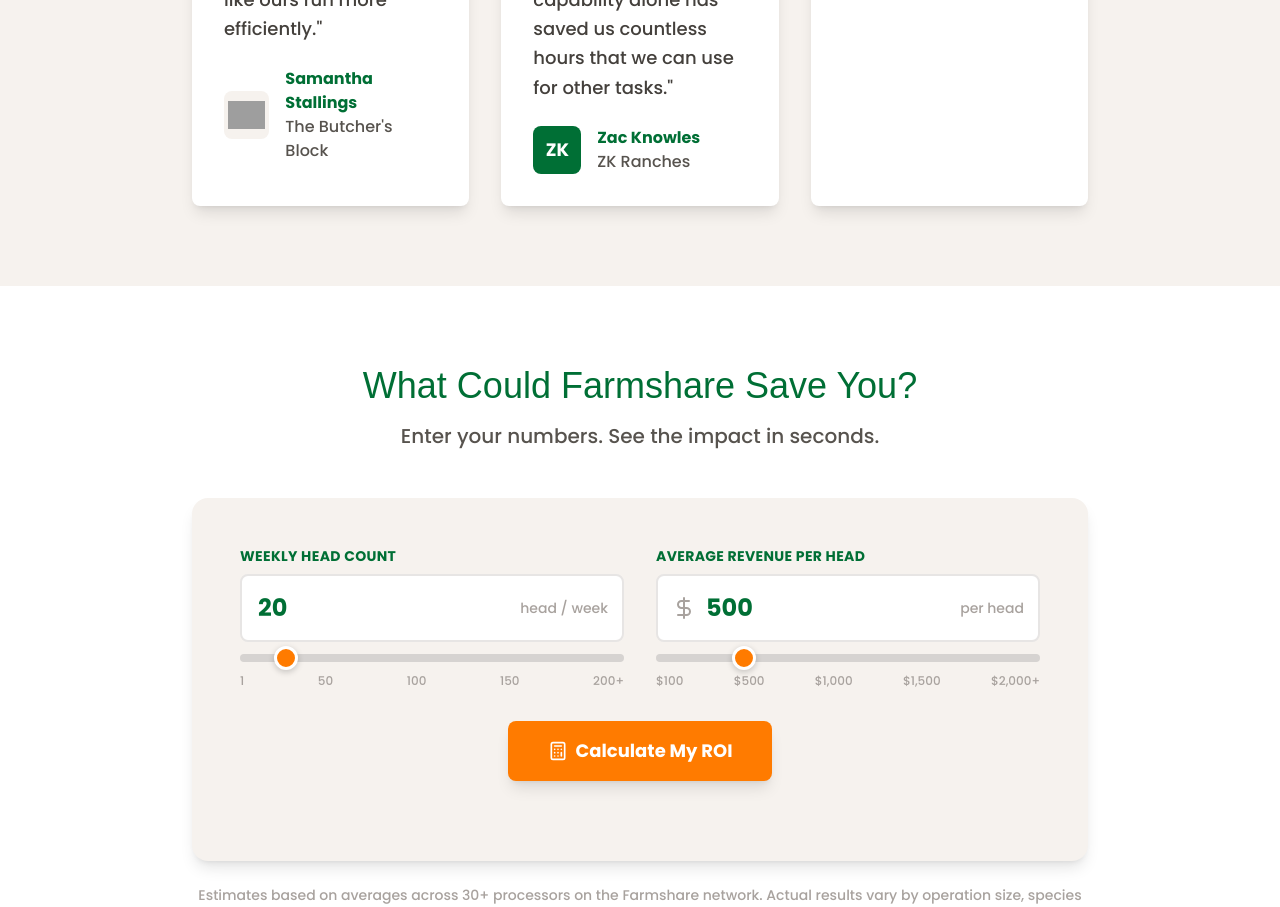
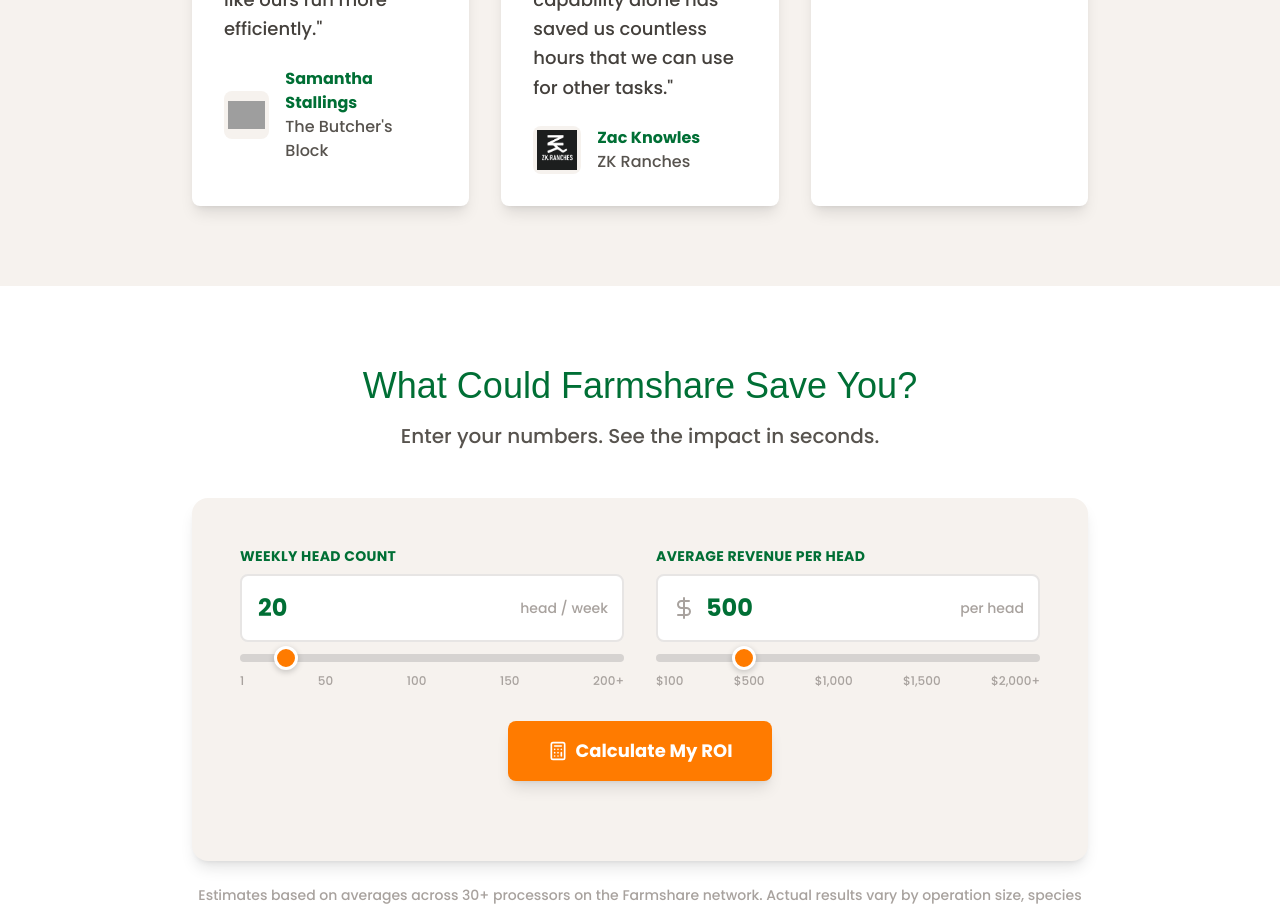
Before and after one commit to harrowood7/farmshare-landing, a React (Vite) app: page / in a window 1280 px wide. Shown: the part 3980-4887 px from the top of the page. Built offline with nearby package versions, Linux system fonts and the light colour scheme; grey boxes are pictures that could not be loaded; a web font is replaced by a local one.

Commit message:
add ZK Ranches logo to testimonial on homepage
Replaces initials placeholder with actual logo from zk-ranches.png.

Co-Authored-By: Claude Opus 4.6 <noreply@anthropic.com>

```diff
--- a/src/pages/Home.tsx
+++ b/src/pages/Home.tsx
@@ -302,8 +302,13 @@ export default function Home() {
                   "Farmshare has been a game-changer for our processing operation. Their software's scheduling feature allows our customers to schedule their own appointments with ease, and we can manage our calendar and customer information without the usual hassle. This capability alone has saved us countless hours that we can use for other tasks."
                 </p>
                 <div className="flex items-center">
-                  <div className="w-12 h-12 rounded-lg bg-brand-green flex items-center justify-center mr-4">
-                    <span className="text-white font-bold text-lg">ZK</span>
+                  <div className="w-12 h-12 rounded-lg bg-brand-cream flex items-center justify-center overflow-hidden p-1 mr-4">
+                    <img
+                      src="/logos/zk-ranches.png"
+                      alt="ZK Ranches"
+                      className="max-w-full max-h-full object-contain"
+                      loading="lazy" decoding="async"
+                    />
                   </div>
                   <div>
                     <p className="font-bold text-brand-green">Zac Knowles</p>
```
Also changed, not shown: public/logos/zk-ranches.png (added).
